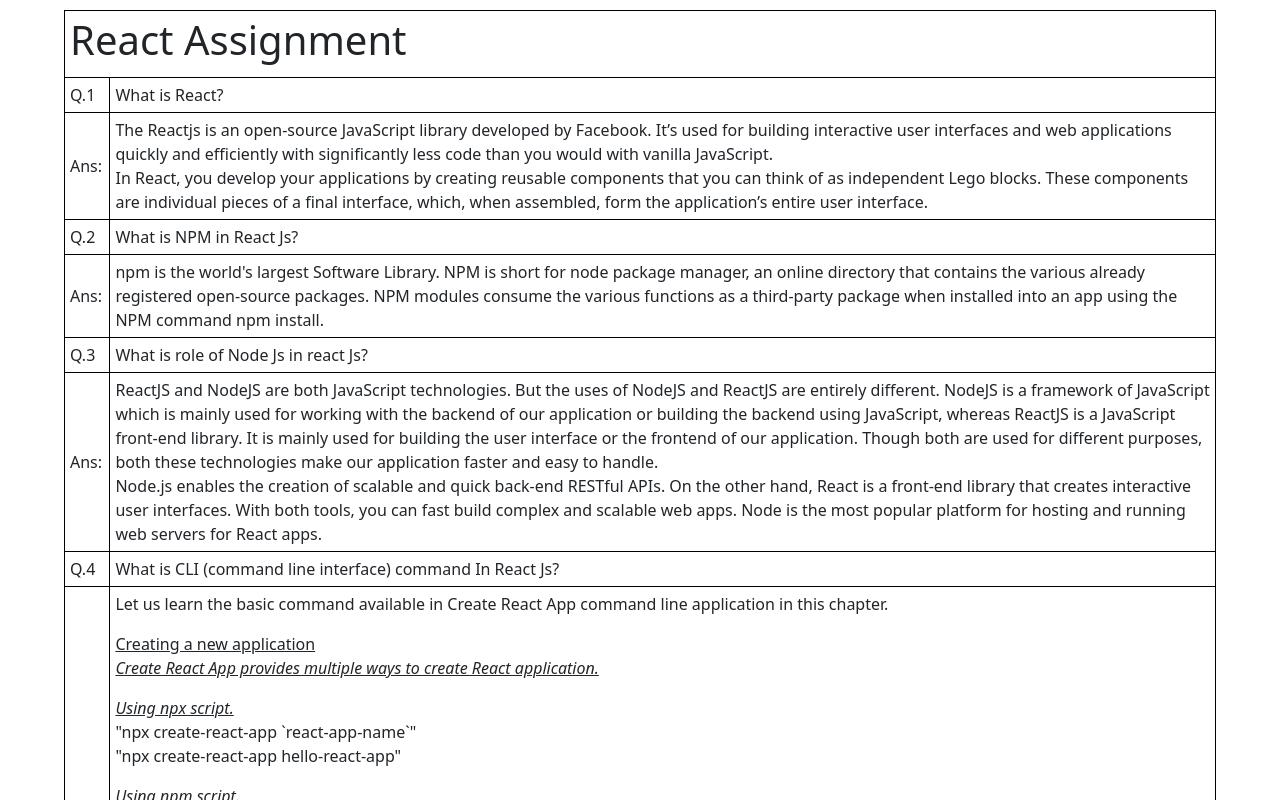
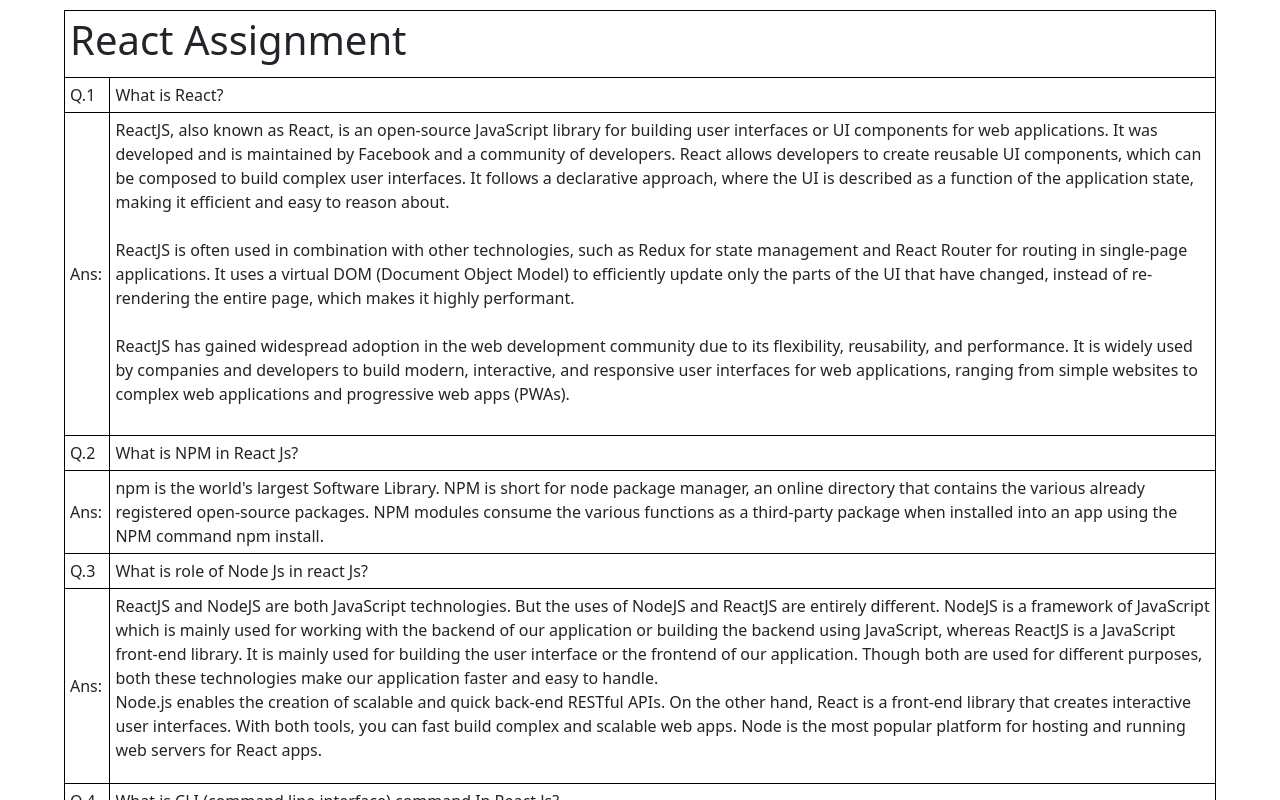
Before and after one commit to hunainchhipa/tops_react_assignment, a React (Create React App) app in the folder react_assignment/: page / in a window 1280 px wide. Shown: the top 800 px of the page. Built offline with nearby package versions, Linux system fonts and the light colour scheme.

Commit message:
module-3 reactjs

```diff
--- a/react_assignment/src/Component/Inc_Dec.jsx
+++ b/react_assignment/src/Component/Inc_Dec.jsx
@@ -16,6 +16,7 @@
   return (
     <>
       <div className="wrapper">
+        <h1>Increment Decrement</h1>
         <h1>{count}</h1>
         <button id="incBtn" className="btn btn-primary" onClick={decrement}>
           Decrement
--- a/react_assignment/src/Component/ReactAssignment.jsx
+++ b/react_assignment/src/Component/ReactAssignment.jsx
@@ -5,9 +5,14 @@
   return (
     <>
       <table align="center">
+        <thead>
+          <tr>
             <th colSpan="2">
               <h1>React Assignment</h1>
             </th>
+          </tr>
+        </thead>
+        <tbody>
           <tr>
             <td>Q.1</td>
             <td>What is React?</td>
@@ -15,15 +20,26 @@
           <tr>
             <td>Ans:</td>
             <td>
-            The Reactjs is an open-source JavaScript library developed by
-            Facebook. It’s used for building interactive user interfaces and web
-            applications quickly and efficiently with significantly less code
-            than you would with vanilla JavaScript.
-            <br />
-            In React, you develop your applications by creating reusable
-            components that you can think of as independent Lego blocks. These
-            components are individual pieces of a final interface, which, when
-            assembled, form the application’s entire user interface.
+              ReactJS, also known as React, is an open-source JavaScript library
+              for building user interfaces or UI components for web
+              applications. It was developed and is maintained by Facebook and a
+              community of developers. React allows developers to create
+              reusable UI components, which can be composed to build complex
+              user interfaces. It follows a declarative approach, where the UI
+              is described as a function of the application state, making it
+              efficient and easy to reason about. <br /> <br />
+              ReactJS is often used in combination with other technologies, such
+              as Redux for state management and React Router for routing in
+              single-page applications. It uses a virtual DOM (Document Object
+              Model) to efficiently update only the parts of the UI that have
+              changed, instead of re-rendering the entire page, which makes it
+              highly performant. <br /> <br />
+              ReactJS has gained widespread adoption in the web development
+              community due to its flexibility, reusability, and performance. It
+              is widely used by companies and developers to build modern,
+              interactive, and responsive user interfaces for web applications,
+              ranging from simple websites to complex web applications and
+              progressive web apps (PWAs). <br /> <br />
             </td>
           </tr>
           <tr>
@@ -47,19 +63,24 @@
           <tr>
             <td>Ans:</td>
             <td>
-            ReactJS and NodeJS are both JavaScript technologies. But the uses of
-            NodeJS and ReactJS are entirely different. NodeJS is a framework of
-            JavaScript which is mainly used for working with the backend of our
-            application or building the backend using JavaScript, whereas
-            ReactJS is a JavaScript front-end library. It is mainly used for
-            building the user interface or the frontend of our application.
-            Though both are used for different purposes, both these technologies
-            make our application faster and easy to handle. <br />
-            Node.js enables the creation of scalable and quick back-end RESTful
-            APIs. On the other hand, React is a front-end library that creates
-            interactive user interfaces. With both tools, you can fast build
-            complex and scalable web apps. Node is the most popular platform for
-            hosting and running web servers for React apps.
+              {" "}
+              <p>
+                ReactJS and NodeJS are both JavaScript technologies. But the
+                uses of NodeJS and ReactJS are entirely different. NodeJS is a
+                framework of JavaScript which is mainly used for working with
+                the backend of our application or building the backend using
+                JavaScript, whereas ReactJS is a JavaScript front-end library.
+                It is mainly used for building the user interface or the
+                frontend of our application. Though both are used for different
+                purposes, both these technologies make our application faster
+                and easy to handle. <br />
+                Node.js enables the creation of scalable and quick back-end
+                RESTful APIs. On the other hand, React is a front-end library
+                that creates interactive user interfaces. With both tools, you
+                can fast build complex and scalable web apps. Node is the most
+                popular platform for hosting and running web servers for React
+                apps.
+              </p>{" "}
             </td>
           </tr>
           <tr>
@@ -107,23 +128,23 @@
                 <u>Selecting a template</u>
               </i>
               <p>
-              Create React App creates React application using default template.
-              Template refers the initial code with certain build-in
+                Create React App creates React application using default
+                template. Template refers the initial code with certain build-in
                 functionality. There are hundreds of template with many advanced
                 features are available in npm package server. Create React App
-              allows the users to select the template through –template command
-              line switch. <br /> <br />
+                allows the users to select the template through –template
+                command line switch. <br /> <br />
                 "create-react-app my-app --template typescript" <br /> <br />
-              Above command will create react app using cra-template-typescript
-              package from npm server.
+                Above command will create react app using
+                cra-template-typescript package from npm server.
               </p>
               <i>
                 <u>Installing a dependency</u>
               </i>
               <p>
-              React dependency package can be installed using normal npm or yarn
-              package command as React uses the project structure recommended by
-              npm and yarn.
+                React dependency package can be installed using normal npm or
+                yarn package command as React uses the project structure
+                recommended by npm and yarn.
               </p>
               <i>
                 <u>Using npm package manager.</u>
@@ -149,10 +170,11 @@
               </i>
               <p>"yarn start"</p>
               <p>
-              To run the application in secure mode (HTTPS), set an environment
-              variable, HTTPS and set it to true before starting the
-              application. For example, in windows command prompt (cmd.exe), the
-              below command set HTTPS and starts the application is HTTPS mode.
+                To run the application in secure mode (HTTPS), set an
+                environment variable, HTTPS and set it to true before starting
+                the application. For example, in windows command prompt
+                (cmd.exe), the below command set HTTPS and starts the
+                application is HTTPS mode.
                 <br /> <br />
                 "set HTTPS=true && npm start"
               </p>
@@ -172,15 +194,16 @@
                   pieces, and think about each piece in isolation.
                 </li>
                 <li>
-                Components are like JavaScript functions. They accept arbitrary
-                inputs (called “props”) and return React elements describing
-                what should appear on the screen.
+                  Components are like JavaScript functions. They accept
+                  arbitrary inputs (called “props”) and return React elements
+                  describing what should appear on the screen.
                 </li>
                 <li>
-                Always start component names with a capital letter. React treats
-                components starting with lowercase letters as DOM tags. For
-                example, {"<div />"} represents an HTML div tag, but
-                {"<App />"} represents a component requires App to be in scope.
+                  Always start component names with a capital letter. React
+                  treats components starting with lowercase letters as DOM tags.
+                  For example, {"<div />"} represents an HTML div tag, but
+                  {"<App />"} represents a component requires App to be in
+                  scope.
                 </li>
                 <li>
                   There are two types of components. 1. Function Component. 2.
@@ -266,10 +289,10 @@
                 A "header" component is typically used to display content at the
                 top of a web page or a section of a web application. It may
                 contain elements such as a logo, navigation links, a search bar,
-              or other UI elements that provide context or functionality to the
-              user. The header component is usually used for branding, site
-              navigation, or providing important information about the page or
-              application.
+                or other UI elements that provide context or functionality to
+                the user. The header component is usually used for branding,
+                site navigation, or providing important information about the
+                page or application.
               </p>
               <u>
                 <i>Content Component:</i>
@@ -277,10 +300,11 @@
               <p>
                 A "content" component is typically used to display the main
                 content of a web page or a section of a web application. It may
-              contain elements such as text, images, forms, or other UI elements
-              that make up the primary content that the user interacts with. The
-              content component is usually used to display the main purpose or
-              functionality of the web page or application.
+                contain elements such as text, images, forms, or other UI
+                elements that make up the primary content that the user
+                interacts with. The content component is usually used to display
+                the main purpose or functionality of the web page or
+                application.
               </p>
             </td>
           </tr>
@@ -312,9 +336,9 @@
               <p>
                 Follow the installation instructions on how to install React on
                 windows until you get asked if you want to automatically install
-              the necessary tools. Leave the checkbox unchecked to automatically
-              install the necessary tools and proceed with the installation.{" "}
-              <br />
+                the necessary tools. Leave the checkbox unchecked to
+                automatically install the necessary tools and proceed with the
+                installation. <br />
                 <img
                   src="https://res.cloudinary.com/lwgatsby/f_auto/www/uploads/2023/03/image02-Node.js-install-without-Chocolatey-min.png"
                   alt=""
@@ -324,19 +348,19 @@
                 <i>Step 3:</i>
               </u>
               <p>
-              After the installation, you can open the command prompt by typing
-              cmd in the Windows search bar. At the prompt, run the `node -v`
-              command. <br />
+                After the installation, you can open the command prompt by
+                typing cmd in the Windows search bar. At the prompt, run the
+                `node -v` command. <br />
                 <img
                   src="https://res.cloudinary.com/lwgatsby/f_auto/www/uploads/2023/03/image03-Open-Command-Prompt-and-run-node-v-min.png"
                   alt=""
                 />
               </p>
               <p>
-              It should give you the current version of Node.js installed. After
-              that, run the following command at the prompt to install the
-              Create-React-App module, making creating and deploying React into
-              projects with a single command effortless. <br /> <br />
+                It should give you the current version of Node.js installed.
+                After that, run the following command at the prompt to install
+                the Create-React-App module, making creating and deploying React
+                into projects with a single command effortless. <br /> <br />
                 <u>
                   <i>npm install -g create-react-app</i>
                 </u>{" "}
@@ -357,11 +381,11 @@
               </u>
               <p>
                 When using the create-react-app command, ensure you are in the
-              desired directory or folder location since it creates the project
-              folder in the current path. Create a new folder in which your
-              first React app will be. You can do so from the command prompt by
-              running the following command. For this tutorial, the new folder
-              is myfirstreactapp. <br /> <br />
+                desired directory or folder location since it creates the
+                project folder in the current path. Create a new folder in which
+                your first React app will be. You can do so from the command
+                prompt by running the following command. For this tutorial, the
+                new folder is myfirstreactapp. <br /> <br />
                 <u>
                   <i>mkdir myfirstreactapp</i>
                 </u>{" "}
@@ -388,8 +412,8 @@
                   src="https://res.cloudinary.com/lwgatsby/f_auto/www/uploads/2023/03/image06-launch-create-react-app-and-name-it-min.png"
                   alt=""
                 />{" "}
-              <br /> If everything is successful, you will see a similar output
-              as below. <br />
+                <br /> If everything is successful, you will see a similar
+                output as below. <br />
                 <img
                   src="https://res.cloudinary.com/lwgatsby/f_auto/www/uploads/2023/03/image07-Successful-React-app-creation-output-min.png"
                   alt=""
@@ -401,8 +425,9 @@
               <p>
                 Move inside the newly created app folder. Again, this tutorial’s
                 app is yourfirstapp. Do this by running the cd yourfirstapp
-              command. Once inside your new React development environment, start
-              your first app by running the following command. <br /> <br />
+                command. Once inside your new React development environment,
+                start your first app by running the following command. <br />{" "}
+                <br />
                 <u>
                   <i>npm start</i>
                 </u>{" "}
@@ -429,8 +454,8 @@
           <tr>
             <td>Ans:</td>
             <td>
-            To download the latest version of npm, on the command line, run the
-            following command: <br /> <br />
+              To download the latest version of npm, on the command line, run
+              the following command: <br /> <br />
               {"`npm install -g npm`"} <br /> <br />
               <u>
                 <i>Checking your version of npm and</i>
@@ -448,8 +473,8 @@
           <tr>
             <td>Ans:</td>
             <td>
-            The package.json contains metadata about our project. It is created
-            by default when we create our React project. <br /> <br />
+              The package.json contains metadata about our project. It is
+              created by default when we create our React project. <br /> <br />
               The package.json file contains a lot of information in the
               name/value pairs in JSON format. We can easily check our React
               version under the list of dependencies as shown in the image given
@@ -497,27 +522,27 @@
                       <i>Update component's code:</i>
                     </u>{" "}
                     Once you have identified the component, you can modify its
-                  code according to your requirements. This may involve changing
-                  the component's properties (also known as props), its state,
-                  or its rendering logic.
+                    code according to your requirements. This may involve
+                    changing the component's properties (also known as props),
+                    its state, or its rendering logic.
                   </li>{" "}
                   <br />
                   <li>
                     <u>
                       <i>Save changes:</i>
                     </u>{" "}
-                  After making the desired changes in the component's code, save
-                  the changes in your code editor.
+                    After making the desired changes in the component's code,
+                    save the changes in your code editor.
                   </li>{" "}
                   <br />
                   <li>
                     <u>
                       <i>Hot-reloading:</i>
                     </u>{" "}
-                  In many development environments, such as Create React App or
-                  React Native, React.js supports hot-reloading, which means
-                  that the changes you make in the component's code will be
-                  automatically reflected in the rendered output of your
+                    In many development environments, such as Create React App
+                    or React Native, React.js supports hot-reloading, which
+                    means that the changes you make in the component's code will
+                    be automatically reflected in the rendered output of your
                     application without needing to manually refresh the page or
                     restart the application.
                   </li>{" "}
@@ -526,9 +551,9 @@
                     <u>
                       <i>Test and verify:</i>
                     </u>{" "}
-                  After saving the changes, test and verify the behavior of the
-                  component in your application. Ensure that the changes you
-                  made have the desired effect and do not introduce any
+                    After saving the changes, test and verify the behavior of
+                    the component in your application. Ensure that the changes
+                    you made have the desired effect and do not introduce any
                     unintended issues or errors.
                   </li>{" "}
                   <br />
@@ -536,8 +561,8 @@
                     <u>
                       <i>Repeat if needed:</i>
                     </u>{" "}
-                  If further changes are required, you can go back to step 2 and
-                  make additional modifications to the component's code as
+                    If further changes are required, you can go back to step 2
+                    and make additional modifications to the component's code as
                     needed.
                   </li>
                 </ol>
@@ -550,7 +575,9 @@
           </tr>
           <tr>
             <td>Ans:</td>
-          <td></td>
+            <td>
+              <Link to="/list">Click Here!</Link>
+            </td>
           </tr>
           <tr>
             <td>Q.12</td>
@@ -559,9 +586,10 @@
           <tr>
             <td>Ans:</td>
             <td>
-            <Link to="/inc_dec">Click Here...</Link>
+              <Link to="/inc_dec">Click Here!</Link>
             </td>
           </tr>
+        </tbody>
       </table>
     </>
   );
--- a/react_assignment/src/Component/Route.jsx
+++ b/react_assignment/src/Component/Route.jsx
@@ -2,6 +2,7 @@
 import { BrowserRouter as Router, Routes, Route } from "react-router-dom";
 import Inc_Dec from "./Inc_Dec";
 import Table from "./ReactAssignment";
+import List from "./List";
 
 export default function React_Assignment() {
   return (
@@ -10,6 +11,7 @@
         <Routes>
           <Route path="/" element={<Table />}></Route>
           <Route path="/inc_dec" element={<Inc_Dec />}></Route>
+          <Route path="/list" element={<List />}></Route>
         </Routes>
       </Router>
     </>
```
Also changed, not shown: react_assignment/src/Component/List.jsx (added, +15 -0 lines), react_assignment/src/index.css (+15 -1 lines). Lines whose indentation alone changed are shown as unchanged.
